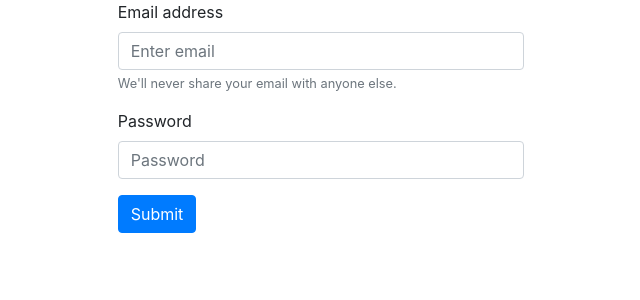
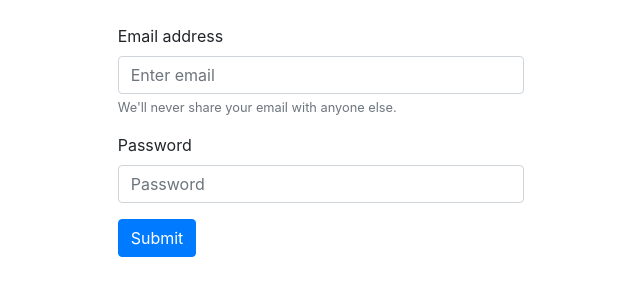
Before and after one commit to Pgigurist/site_python, a Django app: page /registration/landing/ in a window 1280 px wide. Shown: the part 56-356 px from the top of the page, without its empty margins (319-959 px from the left). Run offline with Django 3.2, Linux system fonts and the light colour scheme; some libraries are stand-ins or nearby versions.

Commit message:
fix padding in templates

```diff
--- a/web_site/registration/templates/registration/carousel.html
+++ b/web_site/registration/templates/registration/carousel.html
@@ -1,5 +1,5 @@
 
-<div class="row">
+<div class="row pt-4">
   <div class="col item"></div>
   <div class="col item">
     <div id="carousel-example-generic" class="carousel slide" data-ride="carousel">
--- a/web_site/registration/templates/registration/list.html
+++ b/web_site/registration/templates/registration/list.html
@@ -7,6 +7,8 @@
             }
         ]
 </comment-->
+<div class="col-2"></div>
+<div class="col-6 pt-4">
     <ul>
         {% for mk in master_classes_list %}
             <li>
@@ -21,5 +23,5 @@
 
         {% endfor %}
     </ul>
-
+</div>
 {% endblock %}
--- a/web_site/registration/templates/registration/signIn.html
+++ b/web_site/registration/templates/registration/signIn.html
@@ -6,7 +6,7 @@
 	{{form}}
 
 </form-->
-<div class="row">
+<div class="row pt-4">
 	<div class="col item"></div>
 	<div class="col item">
 		<form>
```
Lines whose indentation alone changed are shown as unchanged.
